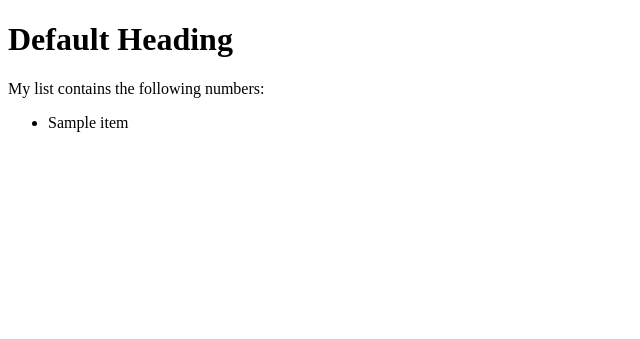
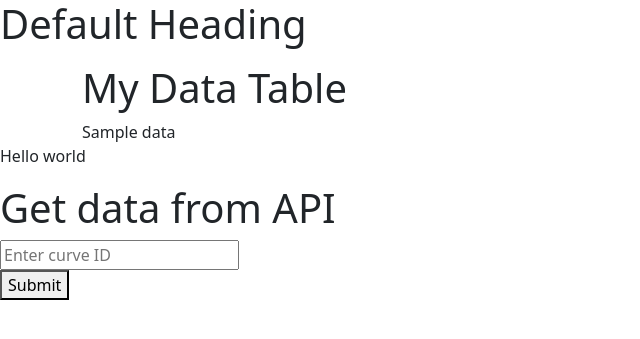
Before and after one commit to 4gungnand/flask-app, a Flask app: template templates/index.html in a window 1280 px wide. Shown: the top 339 px of the page, without its empty margins (0-640 px from the left). Run offline with Flask 3, Linux system fonts and the light colour scheme; the template is opened without the code that fills it: most values are stand-ins (such as "Sample title", 1, 10 or a date in 2020).

Commit message:
successfully store to postgresql db

```diff
--- a/app.py
+++ b/app.py
@@ -1,60 +1,85 @@
-from flask import Flask, render_template, request, jsonify, make_response
+from dotenv import load_dotenv
+from flask import Flask, render_template, request, Response
+import pandas as pd
+import requests
+import os
+from flask_sqlalchemy import SQLAlchemy
+from sqlalchemy.orm import Mapped, mapped_column
+from sqlalchemy import create_engine
+from datetime import datetime
+
+load_dotenv()
+
+API_KEY = os.environ.get('API_KEY')
 
 app = Flask(__name__, template_folder='templates')
 
+app.config['SQLALCHEMY_DATABASE_URI'] = 'postgresql://postgres:admin@localhost/forecasts'
+engine = create_engine(app.config['SQLALCHEMY_DATABASE_URI'])
+
+db=SQLAlchemy(app)
+
+with app.app_context():
+    db.create_all()
+
 @app.route('/')
 def index():
-    mylist = [10, 35, 56, 72, 91]
-    return render_template('index.html', mylist=mylist)
+    with engine.connect() as conn, conn.begin():
+        data = pd.read_sql_table("table_name", conn)
 
+        data = data.to_html(index=False, header=False, justify='center', classes='table table-striped')
+    return render_template('index.html', data=data)
 
-@app.route('/other')
-def other():
-    message = 'Sample text'
-    return render_template('other.html', message=message)
+@app.route('/post_data', methods=['POST'])
+def post_data():
+        curveid = request.form['curveid']
 
+        if curveid.isnumeric():
+            base_url = 'https://strial1.rdms.refinitiv.com/api'
+            CurveID = str(curveid)
+            headers = { 'Authorization' : API_KEY }
+            ScenarioID = 0
 
-@app.template_filter('reverse')
-def reverse(text):
-    return text[::-1]
+            metadata_url = f"{base_url}/v1/Metadata/{CurveID}"
+            print('requesting curve ' + CurveID + ' data..')
+            meta_response = requests.get(metadata_url, headers=headers)
 
+            print("== Metadata Curve ==")
+            if meta_response.status_code == 200:
+                print("Metadata recieved...")
+            else:
+                print(f"failed to get metadata: {meta_response.status_code}")
+                print(meta_response.text)
 
-@app.template_filter('repeat')
-def repeat(text, times=2):
-    return text * times
+            values = meta_response.json()
 
+            tags_list = values['tags']
+            curve_dict = {tag['name']: tag['value'] for tag in tags_list}
+            curve_dict['curveID'] = values['curveID']
 
-@app.template_filter('alternate')
-def alternate(s):
-    return ''.join([c.upper() if i % 2 == 0 else c.lower() for i, c in enumerate(s)])
+            df = pd.DataFrame.from_dict(curve_dict, orient='index', columns=['Value'])
 
+            ForecastDate = df.loc['CreateDate', 'Value'] # for a forecast type, its the same as CreateDate
 
-@app.route('/hello', methods=['POST', 'GET', 'PUT', 'DELETE'])
-def hello_world():
-    response = make_response('Hello, World!')
-    response.status_code = 202
-    response.headers['Content-Type'] = 'text/plain'
-    return response
+            metadata_url = f"{base_url}/v1/CurveValues/Forecast/{CurveID}/{ScenarioID}/{ForecastDate}"
 
+            print('requesting curve ' + CurveID + ' data..')
+            meta_response = requests.get(metadata_url, headers=headers)
 
-@app.route('/greet/<name>')
-def hello(name):
-    return f"Hello {name}"
+            print("== Curve Values - Forecast ==")
+            if meta_response.status_code == 200:
+                print("Curve values received successfully...")
+            else:
+                print(f"failed to get curve values: {meta_response.status_code}")
+                print(meta_response.text)
 
+            df_date = pd.DataFrame.from_dict(meta_response.json())
+            df_date['valueDate'] = pd.to_datetime(df_date['valueDate'])
 
-@app.route('/add/<int:number1>/<int:number2>')
-def add(number1, number2):
-    return f"{number1} + {number2} = {number1 + number2}"
+            # Store to DB
+            df_date.to_sql('table_name', engine)
 
-
-@app.route('/handle_url_params')
-def handle_params():
-    if 'greeting' in request.args.keys() and 'name' in request.args.keys():
-        greeting = request.args.get('greeting', '')
-        name = request.args.get('name', '')
-        return f"{greeting}, {name}"
-    else:
-        return "Missing 'greeting' or 'name' parameter", 400
+        return "Successfully stored data to db"
 
 if __name__ == '__main__':
     app.run(host='127.0.0.1', debug=True, port=5555)
--- a/templates/index.html
+++ b/templates/index.html
@@ -1,9 +1,31 @@
 {% extends "base.html" %}
 {% block title %} Index page {% endblock %}
 {% block content %}
-    <p>My list contains the following numbers:</p>
-    <ul>
-        {% for item in mylist %}
-                <li {% if item == 35 %} style="font-weight: bold;" {% endif %}>{{ item }}</li>
-        {% endfor %}
+    <head>
+        <meta charset="UTF-8">
+        <title>Data Table</title>
+        <link href="https://cdn.jsdelivr.net/npm/bootstrap@5.3.3/dist/css/bootstrap.min.css" rel="stylesheet">
+        <style>
+            .table-scrollable {
+                max-height: 300px; /* Adjust this value as needed */
+                overflow-y: auto;
+            }
+        </style>
+    </head>
+    <body>
+        <div class="container">
+            <h1>My Data Table</h1>
+            <div class="table-scrollable">
+                {{ data | safe }}
+            </div>
+        </div>
+    </body>
+
+    <p>Hello world</p>
+
+    <h1>Get data from API</h1>
+    <form method="POST" action="{{ url_for('post_data')}}">
+        <input type="text" name="curveid" placeholder="Enter curve ID"><br>
+        <button type="submit">Submit</button>
+    </form>
 {% endblock %}
```
Also changed, not shown: templates/other.html (deleted, +0 -13 lines), 2 other files.
